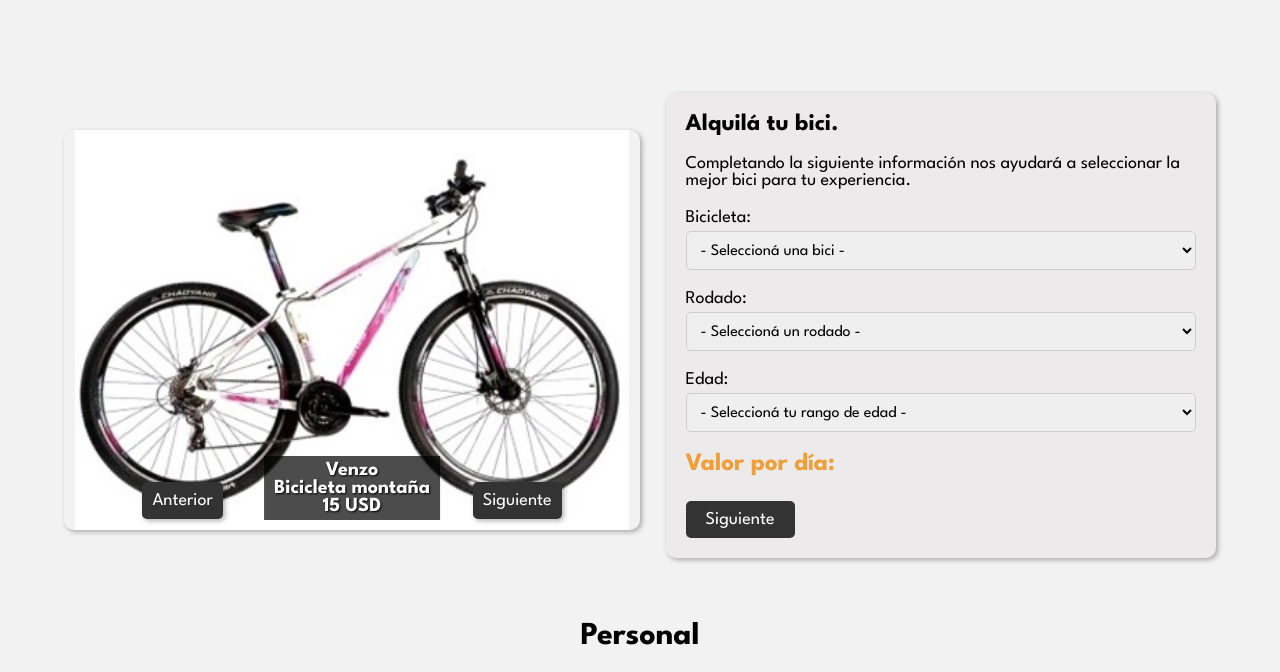
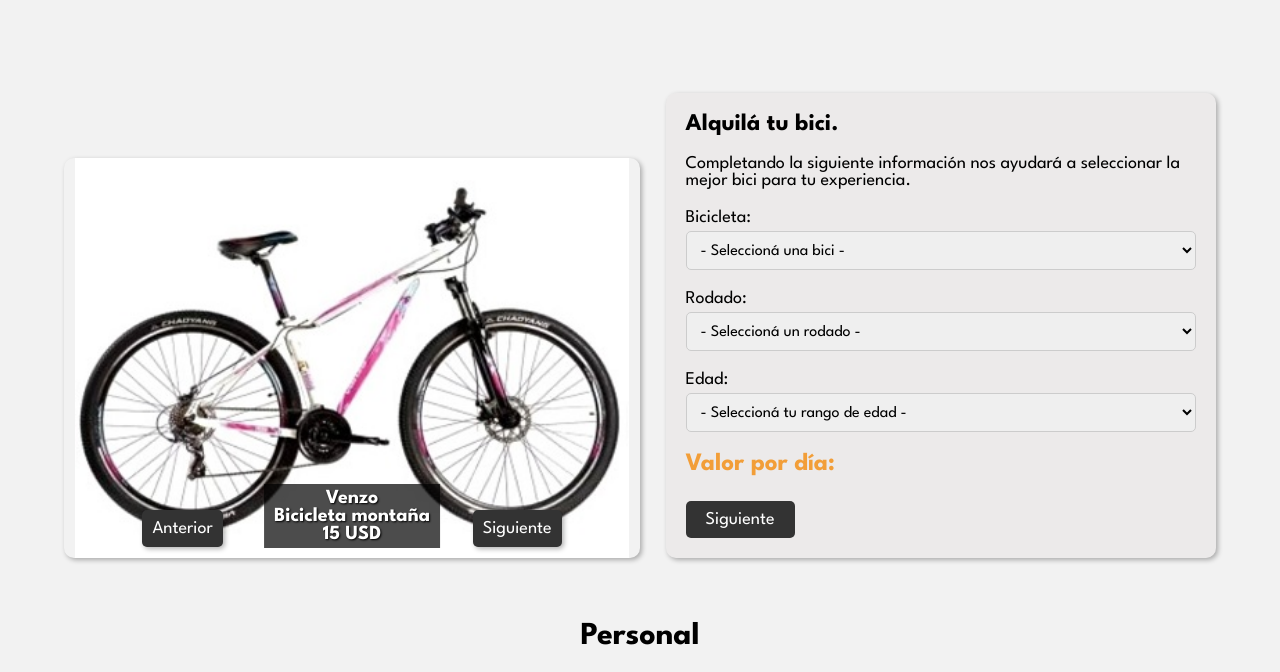
Before and after one commit to dlaurora/TP-Integrador-G6, a plain HTML site: page index.html in a window 1280 px wide. Shown: the part 669-1341 px from the top of the page. Drawn offline with nearby package versions, Linux system fonts and the light colour scheme.

Commit message:
se alineo carrusel con el formulario

```diff
--- a/assets/css/style.css
+++ b/assets/css/style.css
@@ -82,7 +82,7 @@ nav a:hover {
     display: flex;
     flex-direction: row;
     justify-content: center;
-    align-items: center;
+    align-items: flex-end;
     margin-bottom: 8vh;
 }
 /* sección Banner */
@@ -164,7 +164,6 @@ nav a:hover {
 /* Seccion Carousel */
 #carrusel{
     display: flex;
-    margin-top: 1vh;
     width: 50%;
     height: 100%;
 }
```
